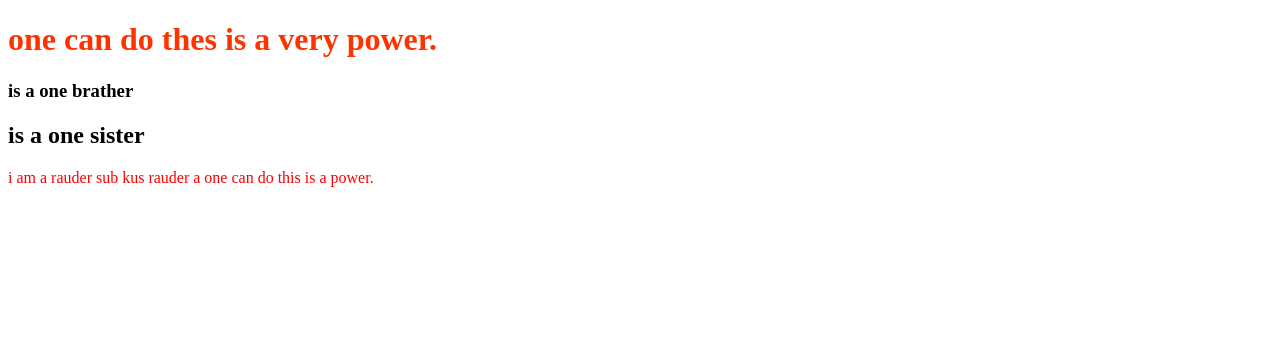
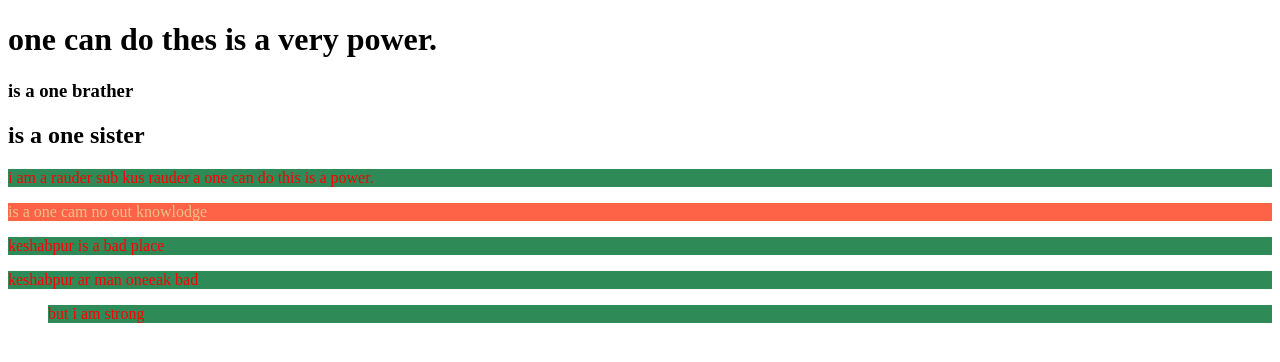
Before and after one commit to JUBARAG/sunjida, a plain HTML site: page index.html in a window 1280 px wide. Drawn offline with Linux system fonts and the light colour scheme.

Commit message:
added color

```diff
--- a/index.html
+++ b/index.html
@@ -14,5 +14,10 @@
   <p>
     i am a rauder sub kus rauder a one can do this is a power.
   </p>
+  <p class="ronja">is a one cam no out knowlodge</p>
+  <P>keshabpur is a bad place</P>
+  <p>keshabpur ar man oneeak bad</p>
+<ul><p>but i am strong</p></ul>
+
 </body>
 </html>
--- a/style.css
+++ b/style.css
@@ -1,6 +1,15 @@
 p{
   color: red
+  }
 }
 h1{
   color: rgb(255, 51, 0)
 }
+p{
+  background-color: seagreen;
+  }
+  .ronja{
+    color: rgb(235, 192, 135);
+    background-color: tomato;
+  }
+}
```
